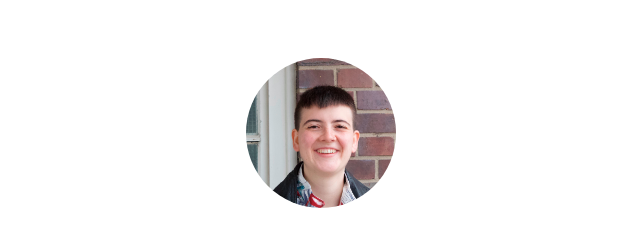
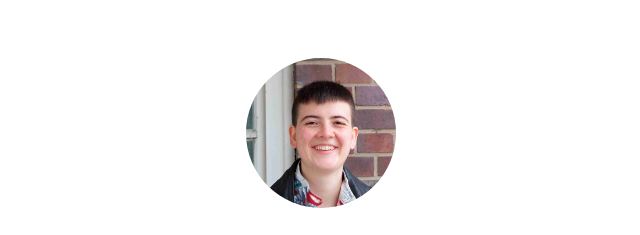
Before and after one commit to kalkbrennerei/kalkbrennerei.github.io, a plain HTML site: page index.html in a window 1280 px wide. Shown: the top 235 px of the page, 319-959 px from the left. Drawn offline with Linux system fonts and the light colour scheme.

Commit message:
update picture

```diff
--- a/index.html
+++ b/index.html
@@ -4,7 +4,7 @@
 <head>
     <meta charset="utf-8">
     <title>Lu's personal website</title>
-    <link rel="shortcut icon" type="image/jpeg" href="images/_MG_4964_square.jpeg"/>
+    <link rel="shortcut icon" type="image/jpeg" href="images/profile.jpeg"/>
     <meta name="viewport" content="width=device-width, initial-scale=1">
     <meta name="description" content="Lu kalkbrenner is a MSc Computer Science student at TU Berlin.">
     <meta name="geo.region" content="DE-BE">
@@ -36,7 +36,7 @@
     </style>
 </head>
 <body>
-    <img id="profile" src="images/_MG_4964_square.jpeg" style="height:150px; border-radius: 50%;" alt="A picture of Lu.">
+    <img id="profile" src="images/profile.jpeg" style="height:150px; border-radius: 50%;" alt="A picture of Lu.">
 
     <h1>Hi, I'm Lu. ✨</h1>
 
```
Also changed, not shown: images/_MG_4964_square.jpeg (deleted), images/profile.jpeg (added).
